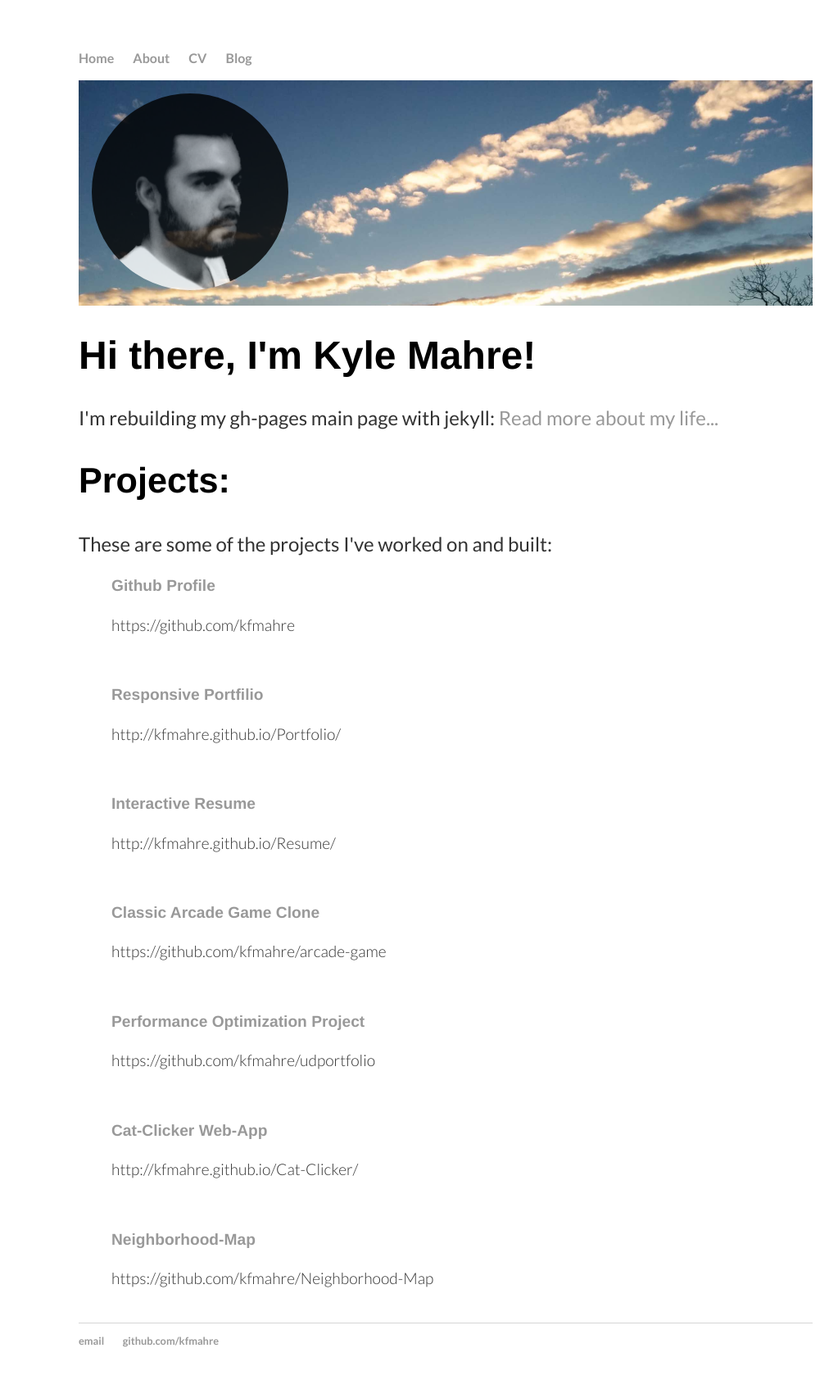
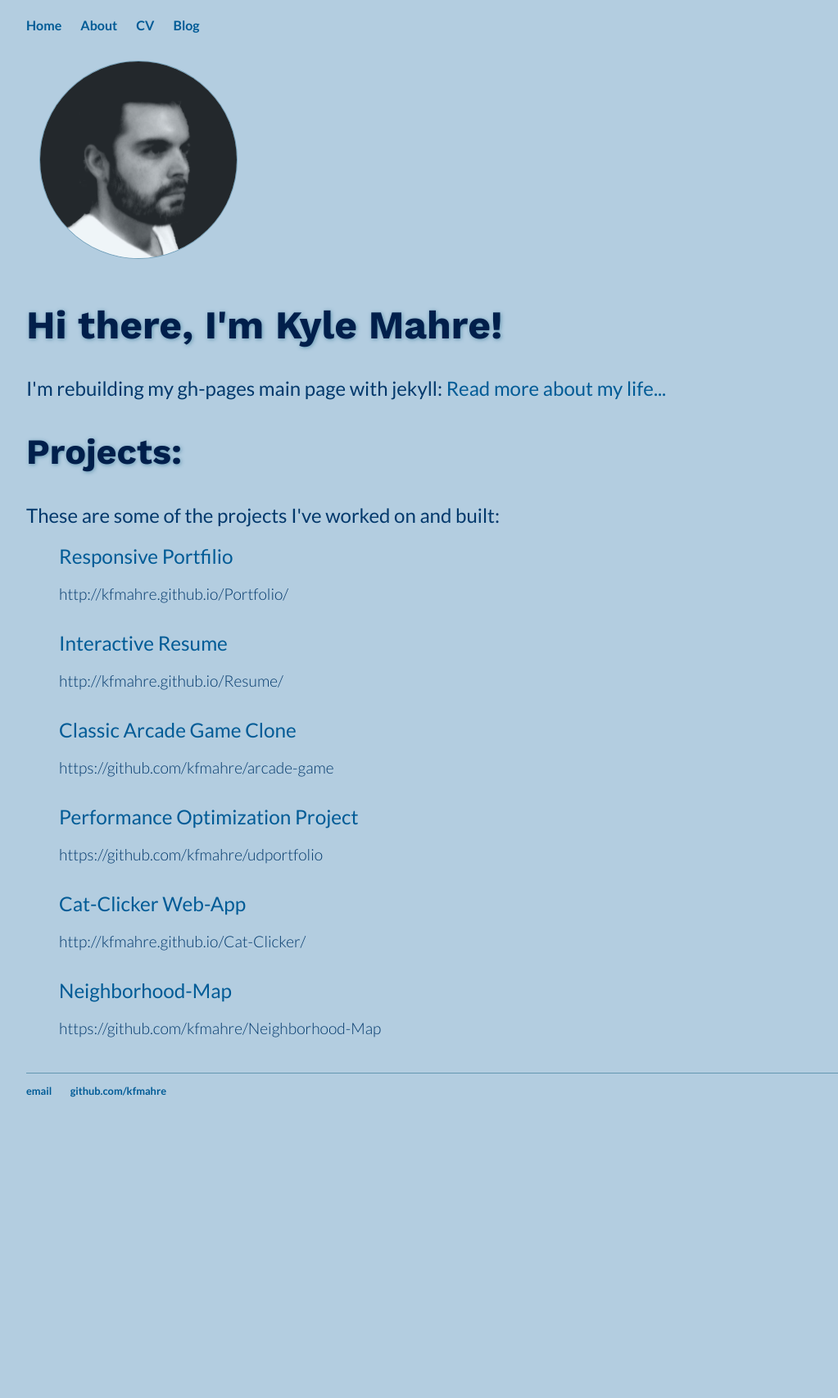
Before and after one commit to kfmahre/kfmahre.github.io, a Jekyll site: the page built from index.html, in a window 1280 px wide. Shown: the whole page at 82% size, without its empty margins (96-1119 px from the left). Built offline with Jekyll 4.4.1, drawn with Linux system fonts in a browser that asks for light colours; after the commit the page ends 1361 px from its top, so only the background shows below that.

Commit message:
updated color scheme

```diff
--- a/_layouts/default.html
+++ b/_layouts/default.html
@@ -5,6 +5,7 @@
 
     <link rel="stylesheet" type="text/css" href="/css/main.css">
     <link href='https://fonts.googleapis.com/css?family=Lato:400,300,700' rel='stylesheet' type='text/css'>
+    <link href='https://fonts.googleapis.com/css?family=Work+Sans:400,300,700' rel='stylesheet' type='text/css'>
   </head>
 
 
--- a/css/main.css
+++ b/css/main.css
@@ -1,15 +1,16 @@
 body {
-  margin: 60px auto;
-  width: 70%;
+  margin: 20px auto;
+  width: 80%;
   font-family: 'Lato', sans-serif;
+  background: #b3cde0;
 }
 
-a { text-decoration: none; color: #999; }
+a { text-decoration: none; color: #005b96; }
 a:hover { text-decoration: underline; }
 
-p, ul { font-size: 1.5em; line-height: 1.4em; color: #333; }
+p, ul { font-size: 1.5em; line-height: 1.4em; color: #03396c; }
 
-h1, h2, h3, h4 { font-family: 'Helvetica', 'Arial', 'Sans-Serif';}
+h1, h2, h3, h4 { font-family: 'Work Sans', sans-serif; color: #011f4b; text-shadow: 1px 1px 5px #6497b1;}
 h1 { font-size: 3em;  }
 h2 { font-size: 2.7em; }
 h3 { font-size: 2.3em; }
@@ -18,7 +19,7 @@ h4 { font-size: 1.9em; }
 nav ul, footer ul { font-size: 1em; font-family: 'Lato', sans-serif; padding: 0px; list-style: none; font-weight: bold; }
 nav ul li, footer ul li { display: inline; margin-right: 20px; }
 
-footer { border-top: 1px solid #d5d5d5; font-size: .8em; }
+footer { border-top: 1px solid #6497b1; font-size: .8em; }
 
 /* Blog */
 ul.posts { margin: 20px auto 40px; font-size: 1.5em; }
@@ -37,10 +38,6 @@ ul.projects {
   font-size: .8em;
 }
 
-ul.projects h4 {
-  font-size: 1.5em;
-}
-
 ul.projects li {
   list-style: none;
 }
@@ -52,14 +49,17 @@ ul.projects li {
 .my-pictureDiv {
   width: 100%;
   max-height: 20em;
-  background-image: url(sunset.jpg);
-  background-size: 100% auto;
+}
+
+a.project-link {
+  font-size: 1.9em;
 }
 
 img.my-picture {
   display: inline-block;
   max-width: 15em;
   margin: 1em 0 1em 1em;
+  border: 1px solid #6497b1;
   opacity: 0.8;
   filter: alpha(opacity=80);
   -webkit-border-radius: 50%;
--- a/index.html
+++ b/index.html
@@ -18,31 +18,27 @@ title: Kyle Mahre, Web Developer
       <p>These are some of the projects I've worked on and built:</p>
       <ul class="projects">
         <li>
-          <a href="https://github.com/kfmahre" class="project-link"><h4>Github Profile</h4></a><p class="text-thin">https://github.com/kfmahre</p>
+          <a href="http://kfmahre.github.io/Portfolio/" class="project-link">Responsive Portfilio</a><p class="text-thin">http://kfmahre.github.io/Portfolio/</p>
         </li>
         <br>
         <li>
-          <a href="http://kfmahre.github.io/Portfolio/" class="project-link"><h4>Responsive Portfilio</h4></a><p class="text-thin">http://kfmahre.github.io/Portfolio/</p>
+          <a href="http://kfmahre.github.io/Resume/" class="project-link">Interactive Resume</a><p class="text-thin">http://kfmahre.github.io/Resume/</p>
         </li>
         <br>
         <li>
-          <a href="http://kfmahre.github.io/Resume/" class="project-link"><h4>Interactive Resume</h4></a><p class="text-thin">http://kfmahre.github.io/Resume/</p>
+          <a href="https://github.com/kfmahre/arcade-game" class="project-link">Classic Arcade Game Clone</a><p class="text-thin">https://github.com/kfmahre/arcade-game</p>
         </li>
         <br>
         <li>
-          <a href="https://github.com/kfmahre/arcade-game" class="project-link"><h4>Classic Arcade Game Clone</h4></a><p class="text-thin">https://github.com/kfmahre/arcade-game</p>
+          <a href="https://github.com/kfmahre/udportfolio" class="project-link">Performance Optimization Project</a><p class="text-thin">https://github.com/kfmahre/udportfolio</p>
         </li>
         <br>
         <li>
-          <a href="https://github.com/kfmahre/udportfolio" class="project-link"><h4>Performance Optimization Project</h4></a><p class="text-thin">https://github.com/kfmahre/udportfolio</p>
+          <a href="http://kfmahre.github.io/Cat-Clicker/" class="project-link">Cat-Clicker Web-App</a><p class="text-thin">http://kfmahre.github.io/Cat-Clicker/</p>
         </li>
         <br>
         <li>
-          <a href="http://kfmahre.github.io/Cat-Clicker/" class="project-link"><h4>Cat-Clicker Web-App</h4></a><p class="text-thin">http://kfmahre.github.io/Cat-Clicker/</p>
-        </li>
-        <br>
-        <li>
-          <a href="http://kfmahre.github.io/Neighborhood-Map/" class="project-link"><h4>Neighborhood-Map</h4></a><p class="text-thin">https://github.com/kfmahre/Neighborhood-Map</p>
+          <a href="http://kfmahre.github.io/Neighborhood-Map/" class="project-link">Neighborhood-Map</a><p class="text-thin">https://github.com/kfmahre/Neighborhood-Map</p>
         </li>
       </ul>
     </div>
```
